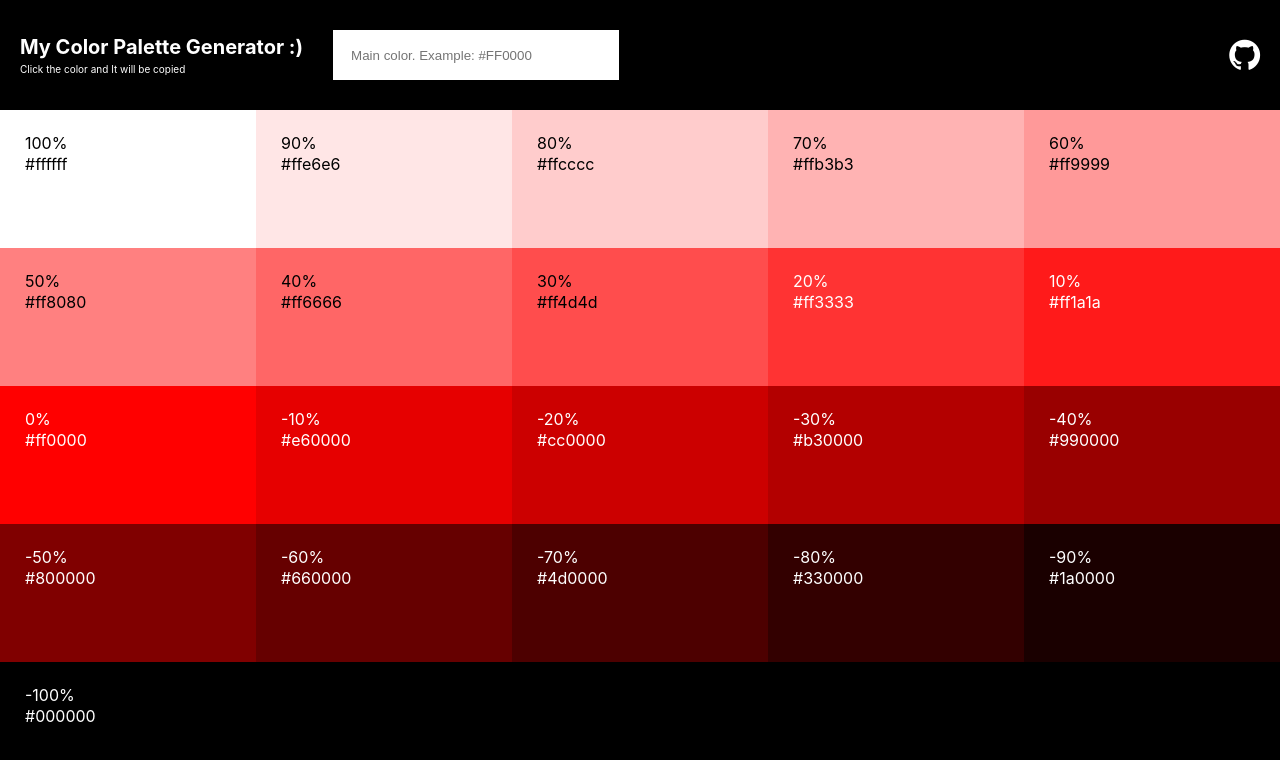
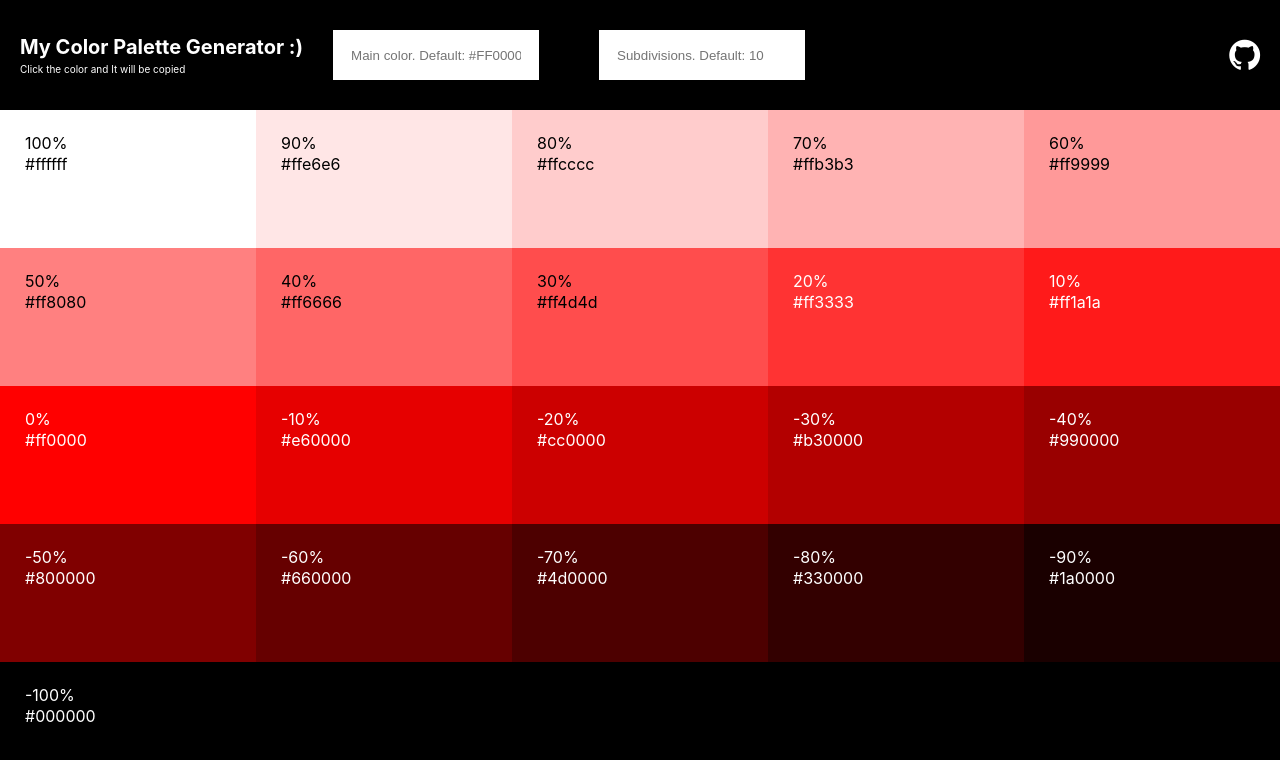
Before and after one commit to luisggc/my-color-palette, a React (Create React App) app: page / in a window 1280 px wide. Shown: the top 760 px of the page. Built offline with nearby package versions, Linux system fonts and the light colour scheme.

Commit message:
Subdivision implementation

```diff
--- a/src/App.js
+++ b/src/App.js
@@ -1,12 +1,11 @@
-import { useState, useMemo, useRef } from "react";
+import { useState } from "react";
 import ColorComponent from "./components/ColorComponent";
 import { rgbToHex, hexToRgb, checkValidHex } from "./utils/ColorLogic";
 
 export default function App() {
-  const inputEl = useRef(null);
   const [color, setColor] = useState("ff0000");
-  const [subdivision, _] = useState(10);
-  const primary_color = hexToRgb(color)
+  const [subdivision, setSubdivision] = useState(10);
+  const primary_color = hexToRgb(color);
 
   const validateAndSetColor = (color) => {
     if (checkValidHex(color)) {
@@ -30,15 +29,29 @@ export default function App() {
           <h1>My Color Palette Generator :)</h1>
           <p>Click the color and It will be copied</p>
         </div>
-        <div>
-          <input
-            ref={inputEl}
-            placeholder="Main color. Example: #FF0000"
-            onChange={(e) => validateAndSetColor(e.target.value)}
-          />
+        <div className="inputGroup">
+          <div>
+            <input
+              placeholder="Main color. Default: #FF0000"
+              onChange={(e) => validateAndSetColor(e.target.value)}
+              style={{ width: "170px" }}
+            />
+          </div>
+          <div>
+            <input
+              placeholder="Subdivisions. Default: 10"
+              type="number"
+              min="1"
+              max="30"
+              onChange={(e) => setSubdivision(e.target.value)}
+              style={{ width: "170px" }}
+            />
+          </div>
         </div>
         <div className="github">
-            <a href="https://github.com/luisggc/my-color-palette"><i class="fa fa-github" style={{fontSize: 36}}></i></a>
+          <a href="https://github.com/luisggc/my-color-palette">
+            <i class="fa fa-github" style={{ fontSize: 36 }}></i>
+          </a>
         </div>
       </header>
       <div className="palleteList">
--- a/src/index.css
+++ b/src/index.css
@@ -197,3 +197,9 @@ header .github a {
   opacity: 1;
   transition: visibility 0s, opacity 0.5s linear;
 }
+
+.inputGroup {
+  display: flex;
+  align-items: center;
+  flex-wrap: wrap;
+}
```
